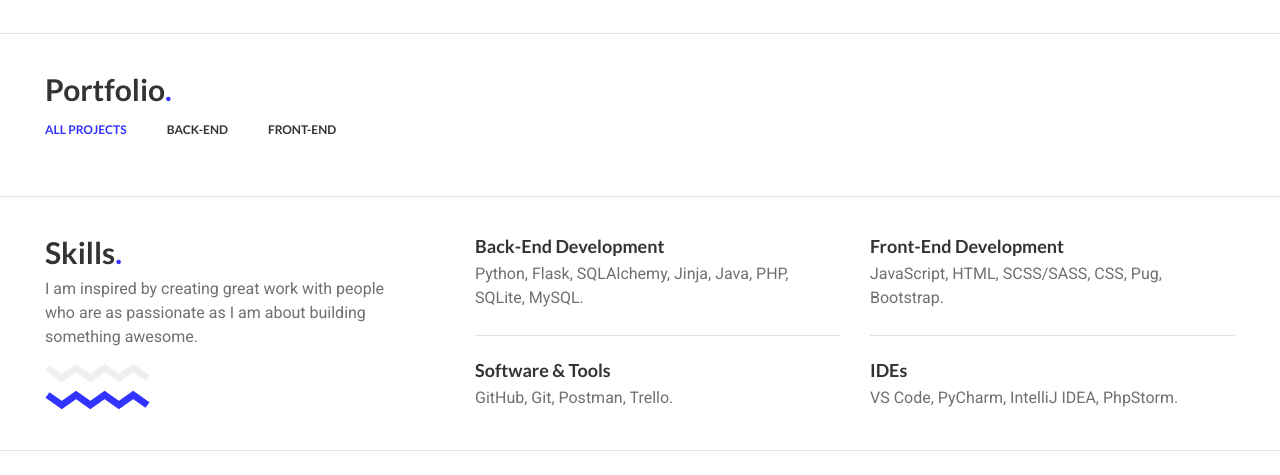
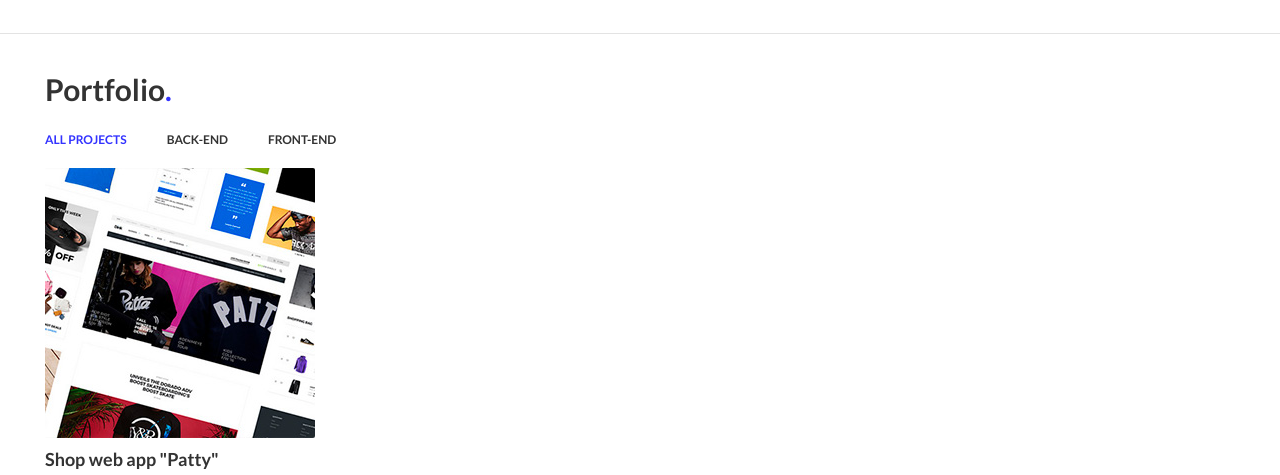
Before and after one commit to gigaamiridze/Resume, a website: page index.html in a window 1280 px wide. Shown: the part 451-926 px from the top of the page. Drawn offline with Linux system fonts and the light colour scheme.

Commit message:
Added general template of project box

```diff
--- a/index.html
+++ b/index.html
@@ -92,6 +92,15 @@
           <li>back-end</li>
           <li>front-end</li>
         </ul>
+        <div class="all-projects">
+          <div class="project-box">
+            <div class="project-img">
+              <img src="img/projects/img-1.jpg" alt="">
+            </div>
+            <h2 class="project-name">Shop web app "Patty"</h2>
+            <span class="project-date">june, 2022</span>
+          </div>
+        </div>
       </div>
     </section>
     <section id="skills">
--- a/scss/main/_portfolio.scss
+++ b/scss/main/_portfolio.scss
@@ -2,7 +2,7 @@
   .container {
     .categories {
       @include flex-property(flex-start, center);
-      margin: 20px 0;
+      margin: 30px 0 22px;
       gap: 40px;
       li {
         @extend %black-small-text;
@@ -16,5 +16,41 @@
         }
       }
     }
+    .all-projects {
+      display: flex;
+      flex-wrap: wrap;
+      gap: 36.6px;
+      .project-box {
+        max-width: 270px;
+        width: 100%;
+        cursor: pointer;
+        &:hover .project-img img {
+          transform: scale(1.2);
+        }
+        &:hover .project-name {
+          color: $blue;
+        }
+        .project-img {
+          @include sizes(100%, 100%, 270px);
+          overflow: hidden;
+          img {
+            width: 100%;
+            height: 100%;
+            object-fit: cover;
+            border-radius: 2px;
+            @include transition(all, 0.3s, ease);
+          }
+        }
+        .project-name {
+          @extend %black-middle-title;
+          text-transform: none;
+          margin: 12px 0;
+          @include transition(all, 0.3s, ease);
+        }
+        .project-date {
+          @extend %grey-title;
+        }
+      }
+    }
   }
 }
```
Also changed, not shown: css/global.css, img/projects/img-1.jpg (added).
